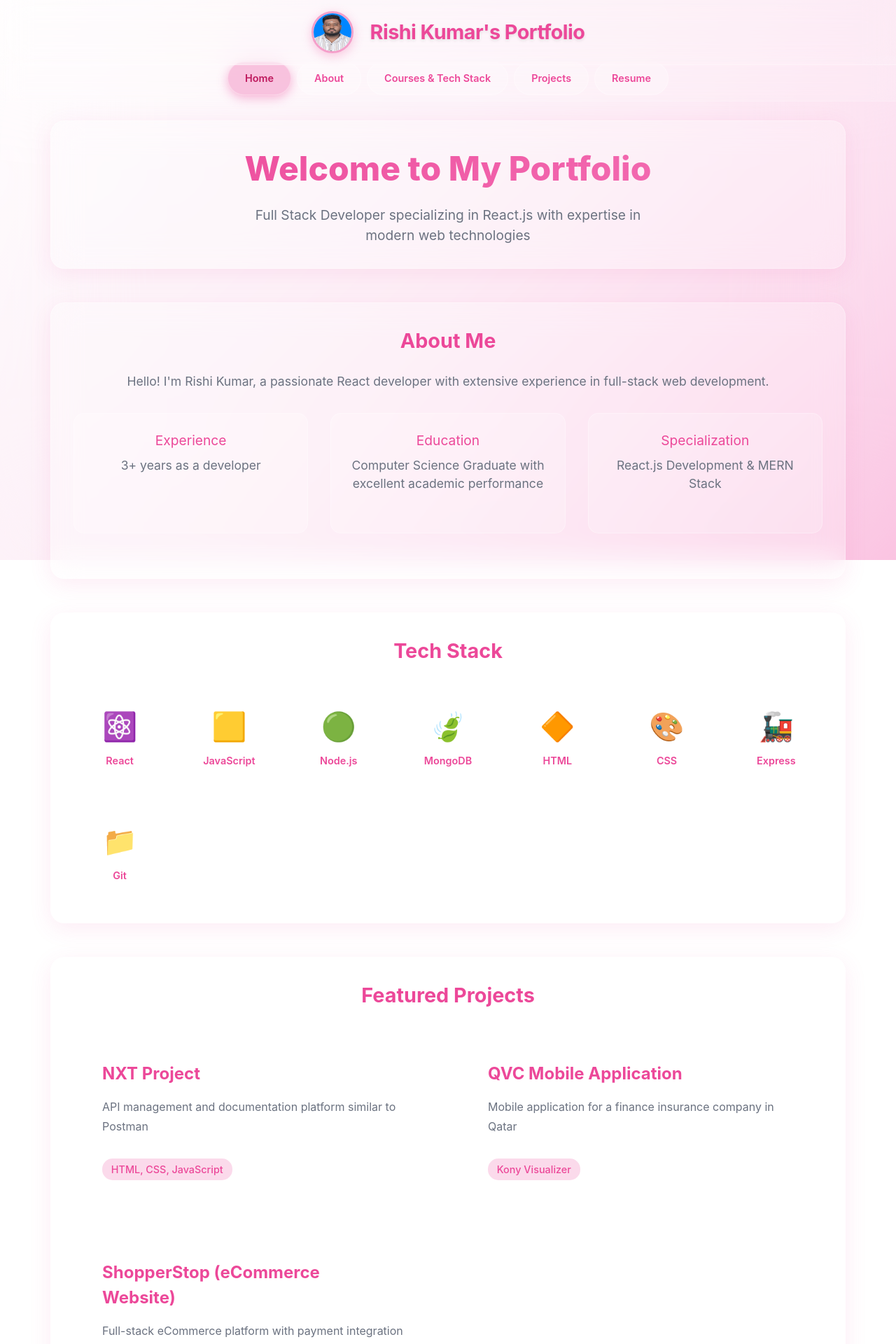
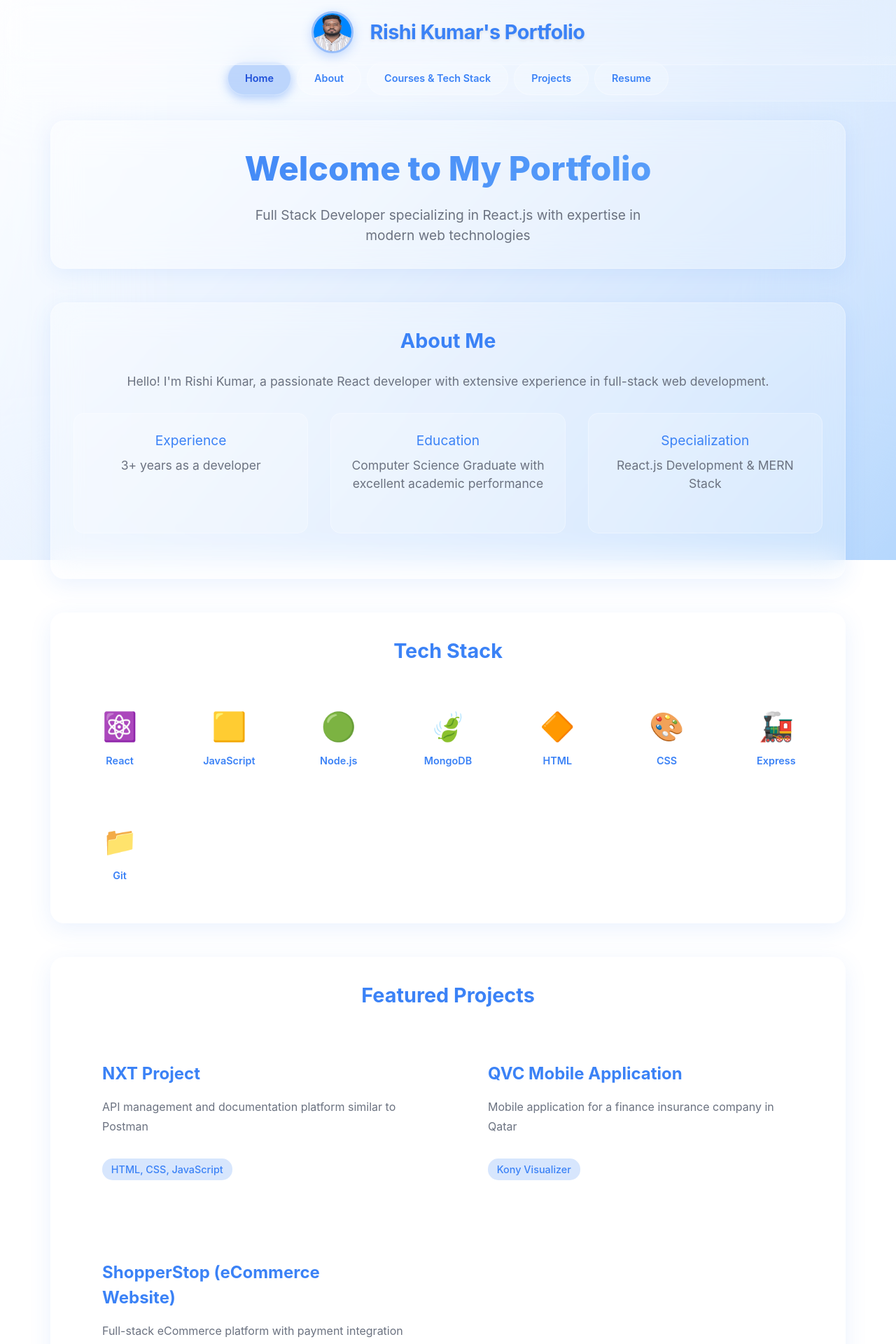
Before and after one commit to Rishikumar-baskar/Rishi-Portfolio, a React (Vite) app in the folder project/: page / in a window 1280 px wide. Shown: the top 1920 px of the page at 70% size. Built offline with nearby package versions, Linux system fonts and the light colour scheme.

Commit message:
Color code Change
Color code Change

```diff
--- a/project/src/styles/About.css
+++ b/project/src/styles/About.css
@@ -62,7 +62,7 @@
 }
 
 .category-title {
-  color: #ec4899;
+  color: #3b82f6;
   font-size: 1.3rem;
   margin-bottom: 1rem;
   text-align: center;
@@ -75,8 +75,8 @@
 }
 
 .skill-tag {
-  background: rgba(236, 72, 153, 0.2);
-  color: #ec4899;
+  background: rgba(59, 130, 246, 0.2);
+  color: #3b82f6;
   padding: 0.4rem 0.8rem;
   border-radius: 20px;
   font-size: 0.9rem;
@@ -104,7 +104,7 @@
 }
 
 .skill-name {
-  color: #ec4899;
+  color: #3b82f6;
   font-weight: 600;
 }
 
--- a/project/src/styles/App.css
+++ b/project/src/styles/App.css
@@ -24,10 +24,10 @@ body {
   height: 100%;
   background: linear-gradient(135deg,
     #ffffff 0%,
-    #fdf2f8 25%,
-    #fce7f3 50%,
-    #fbcfe8 75%,
-    #f9a8d4 100%);
+    #eff6ff 25%,
+    #dbeafe 50%,
+    #bfdbfe 75%,
+    #93c5fd 100%);
   z-index: -2;
 }
 
@@ -56,19 +56,19 @@ body {
   border: 1px solid rgba(255, 255, 255, 0.3);
   border-radius: 20px;
   padding: 2rem;
-  box-shadow: 0 8px 32px rgba(236, 72, 153, 0.1);
+  box-shadow: 0 8px 32px rgba(59, 130, 246, 0.1);
   transition: transform 0.3s ease, box-shadow 0.3s ease;
 }
 
 .glass-card:hover {
   transform: translateY(-5px);
-  box-shadow: 0 12px 40px rgba(236, 72, 153, 0.15);
+  box-shadow: 0 12px 40px rgba(59, 130, 246, 0.15);
 }
 
 .section-title {
   font-size: 1.8rem;
   font-weight: 700;
-  color: #ec4899;
+  color: #3b82f6;
   margin-bottom: 1.5rem;
   text-align: center;
 }
@@ -76,7 +76,7 @@ body {
 .page-title {
   font-size: 2.5rem;
   font-weight: 800;
-  color: #ec4899;
+  color: #3b82f6;
   text-align: center;
   margin-bottom: 1rem;
 }
--- a/project/src/styles/CoursesAndTechStack.css
+++ b/project/src/styles/CoursesAndTechStack.css
@@ -49,7 +49,7 @@
 }
 
 .cert-name {
-  color: #ec4899;
+  color: #3b82f6;
   font-size: 1.2rem;
   font-weight: 600;
   flex: 1;
@@ -57,8 +57,8 @@
 }
 
 .cert-date {
-  background: rgba(236, 72, 153, 0.2);
-  color: #ec4899;
+  background: rgba(59, 130, 246, 0.2);
+  color: #3b82f6;
   padding: 0.3rem 0.8rem;
   border-radius: 15px;
   font-size: 0.9rem;
@@ -82,7 +82,7 @@
 }
 
 .category-title {
-  color: #ec4899;
+  color: #3b82f6;
   font-size: 1.4rem;
   font-weight: 600;
   margin-bottom: 1rem;
@@ -118,7 +118,7 @@
 
 .tech-name {
   font-weight: 600;
-  color: #ec4899;
+  color: #3b82f6;
   text-align: center;
   font-size: 0.9rem;
 }
--- a/project/src/styles/Header.css
+++ b/project/src/styles/Header.css
@@ -28,20 +28,20 @@
   width: 60px;
   height: 60px;
   border-radius: 50%;
-  border: 3px solid rgba(236, 72, 153, 0.5);
-  box-shadow: 0 4px 15px rgba(236, 72, 153, 0.3);
+  border: 3px solid rgba(59, 130, 246, 0.5);
+  box-shadow: 0 4px 15px rgba(59, 130, 246, 0.3);
   transition: transform 0.3s ease, box-shadow 0.3s ease;
 }
 
 .avatar:hover {
   transform: scale(1.1);
-  box-shadow: 0 6px 20px rgba(236, 72, 153, 0.4);
+  box-shadow: 0 6px 20px rgba(59, 130, 246, 0.4);
 }
 
 .portfolio-title {
   font-size: 1.8rem;
   font-weight: 700;
-  color: #ec4899;
+  color: #3b82f6;
   text-shadow: 0 2px 4px rgba(0, 0, 0, 0.1);
   letter-spacing: -0.02em;
 }
--- a/project/src/styles/Home.css
+++ b/project/src/styles/Home.css
@@ -16,9 +16,9 @@
 .hero-title {
   font-size: 3rem;
   font-weight: 800;
-  color: #ec4899;
+  color: #3b82f6;
   margin-bottom: 1rem;
-  background: linear-gradient(135deg, #ec4899, #f472b6);
+  background: linear-gradient(135deg, #3b82f6, #60a5fa);
   -webkit-background-clip: text;
   -webkit-text-fill-color: transparent;
   background-clip: text;
@@ -61,7 +61,7 @@
 }
 
 .experience-item h4 {
-  color: #ec4899;
+  color: #3b82f6;
   font-size: 1.2rem;
   margin-bottom: 0.5rem;
 }
@@ -95,7 +95,7 @@
 
 .tech-name {
   font-weight: 600;
-  color: #ec4899;
+  color: #3b82f6;
 }
 
 .projects-grid {
@@ -118,7 +118,7 @@
 }
 
 .project-name {
-  color: #ec4899;
+  color: #3b82f6;
   font-size: 1.3rem;
   margin-bottom: 1rem;
 }
@@ -131,8 +131,8 @@
 
 .project-tech {
   display: inline-block;
-  background: rgba(236, 72, 153, 0.2);
-  color: #ec4899;
+  background: rgba(59, 130, 246, 0.2);
+  color: #3b82f6;
   padding: 0.3rem 0.8rem;
   border-radius: 15px;
   font-size: 0.9rem;
--- a/project/src/styles/Navigation.css
+++ b/project/src/styles/Navigation.css
@@ -23,7 +23,7 @@
 .nav-link {
   padding: 0.75rem 1.5rem;
   text-decoration: none;
-  color: #ec4899;
+  color: #3b82f6;
   font-weight: 600;
   border-radius: 25px;
   transition: all 0.3s ease;
@@ -33,15 +33,15 @@
 }
 
 .nav-link:hover {
-  background: rgba(236, 72, 153, 0.2);
+  background: rgba(59, 130, 246, 0.2);
   transform: translateY(-2px);
-  box-shadow: 0 4px 15px rgba(236, 72, 153, 0.3);
+  box-shadow: 0 4px 15px rgba(59, 130, 246, 0.3);
 }
 
 .nav-link.active {
-  background: rgba(236, 72, 153, 0.3);
-  color: #be185d;
-  box-shadow: 0 4px 15px rgba(236, 72, 153, 0.4);
+  background: rgba(59, 130, 246, 0.3);
+  color: #1d4ed8;
+  box-shadow: 0 4px 15px rgba(59, 130, 246, 0.4);
 }
 
 @media (max-width: 768px) {
--- a/project/src/styles/Projects.css
+++ b/project/src/styles/Projects.css
@@ -35,7 +35,7 @@
 
 .project-card:hover {
   transform: translateY(-8px);
-  box-shadow: 0 15px 35px rgba(236, 72, 153, 0.1);
+  box-shadow: 0 15px 35px rgba(59, 130, 246, 0.1);
 }
 
 .project-header {
@@ -46,7 +46,7 @@
 }
 
 .project-name {
-  color: #ec4899;
+  color: #3b82f6;
   font-size: 1.5rem;
   font-weight: 700;
   flex: 1;
@@ -61,8 +61,8 @@
 }
 
 .project-type {
-  background: rgba(244, 114, 182, 0.2);
-  color: #be185d;
+  background: rgba(96, 165, 250, 0.2);
+  color: #1d4ed8;
   padding: 0.3rem 0.8rem;
   border-radius: 15px;
   font-size: 0.8rem;
@@ -91,7 +91,7 @@
 }
 
 .technologies-section h4, .features-section h4 {
-  color: #ec4899;
+  color: #3b82f6;
   font-size: 1.1rem;
   margin-bottom: 1rem;
 }
@@ -103,8 +103,8 @@
 }
 
 .tech-tag {
-  background: rgba(236, 72, 153, 0.2);
-  color: #ec4899;
+  background: rgba(59, 130, 246, 0.2);
+  color: #3b82f6;
   padding: 0.4rem 0.9rem;
   border-radius: 20px;
   font-size: 0.9rem;
@@ -126,7 +126,7 @@
 
 .features-list li:before {
   content: '✓';
-  color: #f472b6;
+  color: #60a5fa;
   font-weight: bold;
   position: absolute;
   left: 0;
@@ -147,7 +147,7 @@
 }
 
 .deployment-info strong {
-  color: #ec4899;
+  color: #3b82f6;
 }
 
 .skills-summary {
@@ -170,7 +170,7 @@
 }
 
 .skill-area h4 {
-  color: #ec4899;
+  color: #3b82f6;
   font-size: 1.2rem;
   margin-bottom: 1rem;
 }
--- a/project/src/styles/Resume.css
+++ b/project/src/styles/Resume.css
@@ -15,9 +15,9 @@
 .resume-title {
   font-size: 3rem;
   font-weight: 800;
-  color: #ec4899;
+  color: #3b82f6;
   margin-bottom: 0.5rem;
-  background: linear-gradient(135deg, #ec4899, #f472b6);
+  background: linear-gradient(135deg, #3b82f6, #60a5fa);
   -webkit-background-clip: text;
   -webkit-text-fill-color: transparent;
   background-clip: text;
@@ -58,14 +58,14 @@
 }
 
 .experience-header h4 {
-  color: #ec4899;
+  color: #3b82f6;
   font-size: 1.3rem;
   font-weight: 600;
 }
 
 .experience-duration {
-  background: rgba(236, 72, 153, 0.2);
-  color: #ec4899;
+  background: rgba(59, 130, 246, 0.2);
+  color: #3b82f6;
   padding: 0.3rem 1rem;
   border-radius: 20px;
   font-size: 0.9rem;
@@ -95,7 +95,7 @@
 
 .experience-details li:before {
   content: '▶';
-  color: #f472b6;
+  color: #60a5fa;
   font-size: 0.8rem;
   position: absolute;
   left: 0;
@@ -111,7 +111,7 @@
 }
 
 .education-item h4 {
-  color: #ec4899;
+  color: #3b82f6;
   font-size: 1.3rem;
   margin-bottom: 0.5rem;
 }
@@ -144,7 +144,7 @@
 }
 
 .skill-category h4 {
-  color: #ec4899;
+  color: #3b82f6;
   font-size: 1.2rem;
   margin-bottom: 1rem;
   text-align: center;
@@ -165,7 +165,7 @@
 
 .skill-category li:before {
   content: '•';
-  color: #f472b6;
+  color: #60a5fa;
   font-weight: bold;
   position: absolute;
   left: 0;
@@ -190,7 +190,7 @@
 }
 
 .project-item h4 {
-  color: #ec4899;
+  color: #3b82f6;
   font-size: 1.2rem;
   margin-bottom: 0.5rem;
 }
@@ -223,8 +223,8 @@
 }
 
 .cert-year {
-  background: rgba(236, 72, 153, 0.2);
-  color: #ec4899;
+  background: rgba(59, 130, 246, 0.2);
+  color: #3b82f6;
   padding: 0.3rem 0.8rem;
   border-radius: 15px;
   font-size: 0.9rem;
```
